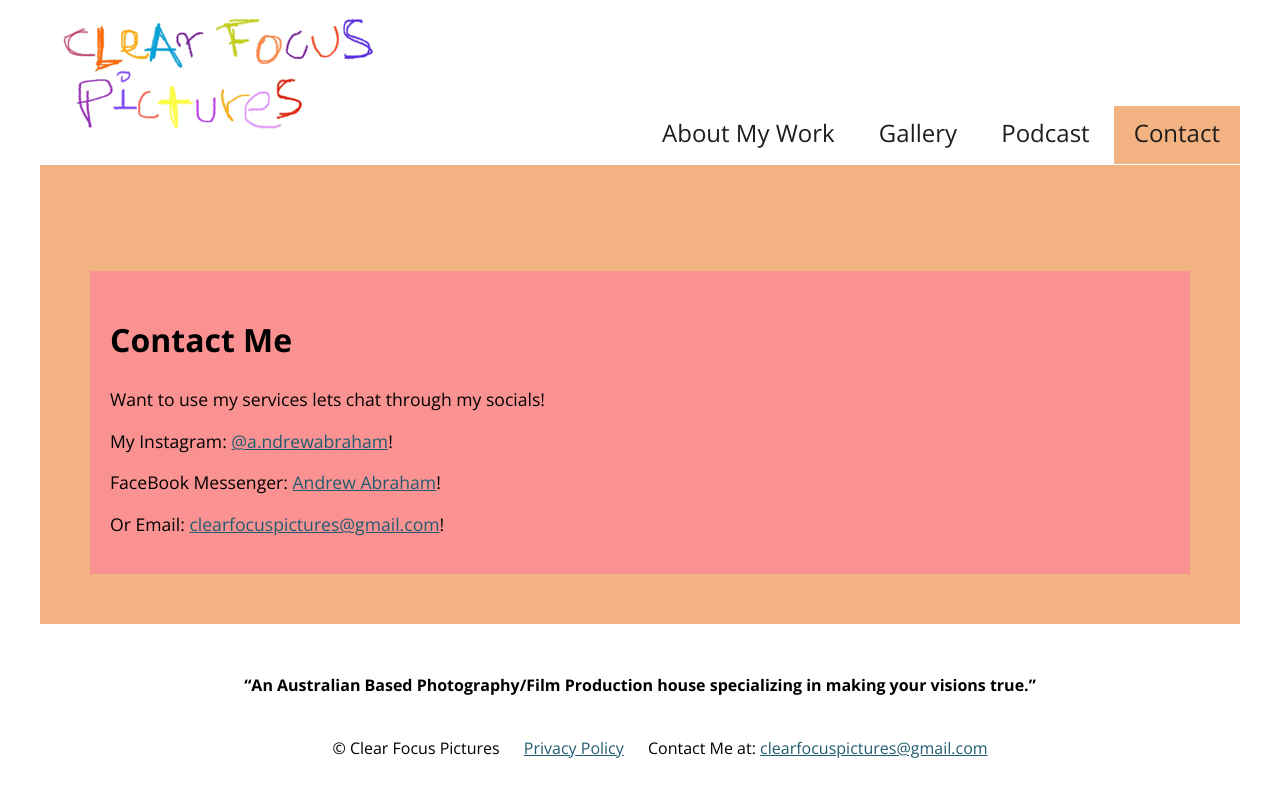
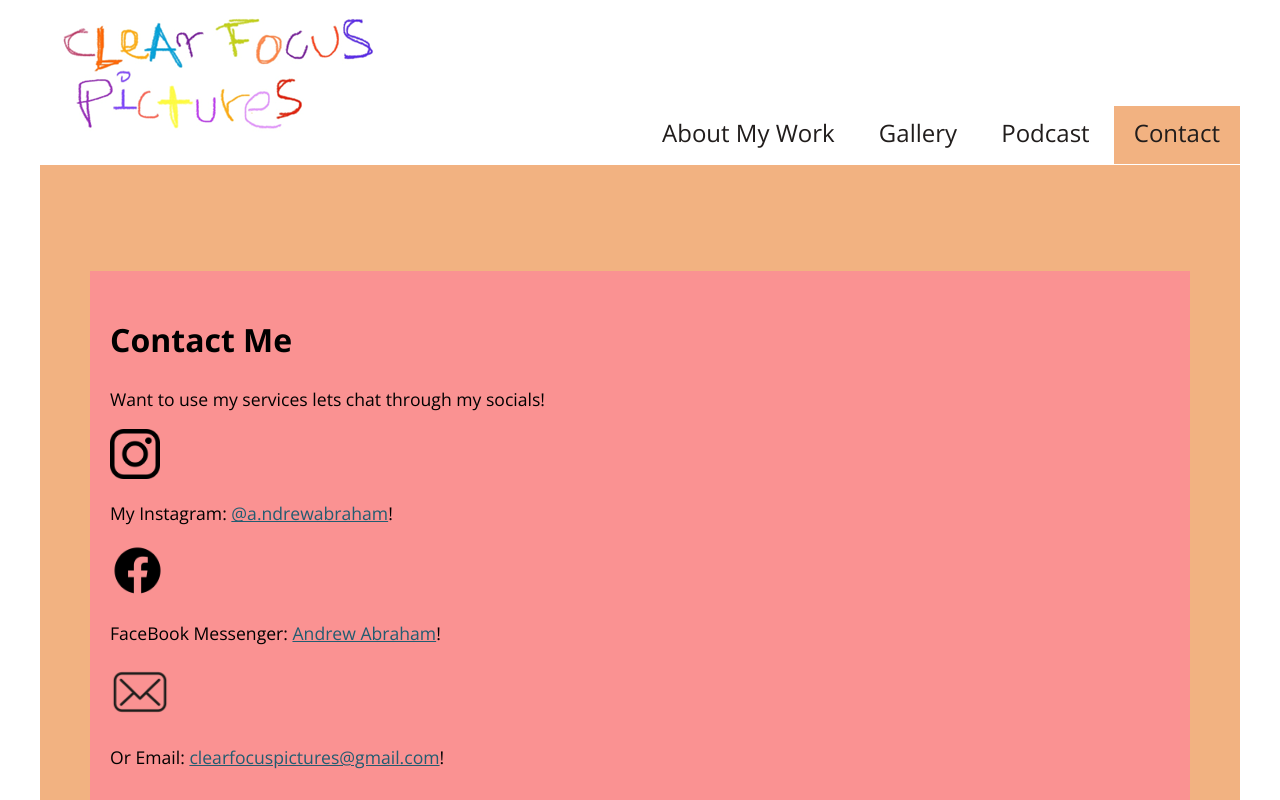
Before and after one commit to AKajma24/ClearFocusPictures, a plain HTML site: page contact.html in a window 1280 px wide. Shown: the top 800 px of the page. Drawn offline with nearby package versions, Linux system fonts and the light colour scheme.

Commit message:
Update contact.html
added images

```diff
--- a/contact.html
+++ b/contact.html
@@ -30,11 +30,14 @@
             <p>
                 Want to use my services lets chat through my socials!
             </p>
+            <img src="images/instagram_logo.png" alt="Instagram" width="50">
             <p>My Instagram: <a href="https://www.instagram.com/a.ndrewabraham/" title="Andrew's Instagram" rel="external" target="_blank">@a.ndrewabraham</a>!
             </p>
+            <img src="images/facebook_logo.png" alt="Facebook" width="55">
             <p>
                 FaceBook Messenger: <a href="https://www.facebook.com/andrew.abraham.794" title="Andrew's Facebook" rel="external" target="_blank"> Andrew Abraham</a>!
             </p>
+            <img src="images/email_logo.png" alt="Email" width="60">
             <p>
                 Or Email: <a href="mailto:clearfocuspictures@gmail.com">clearfocuspictures@gmail.com</a>!
             </p>
```
